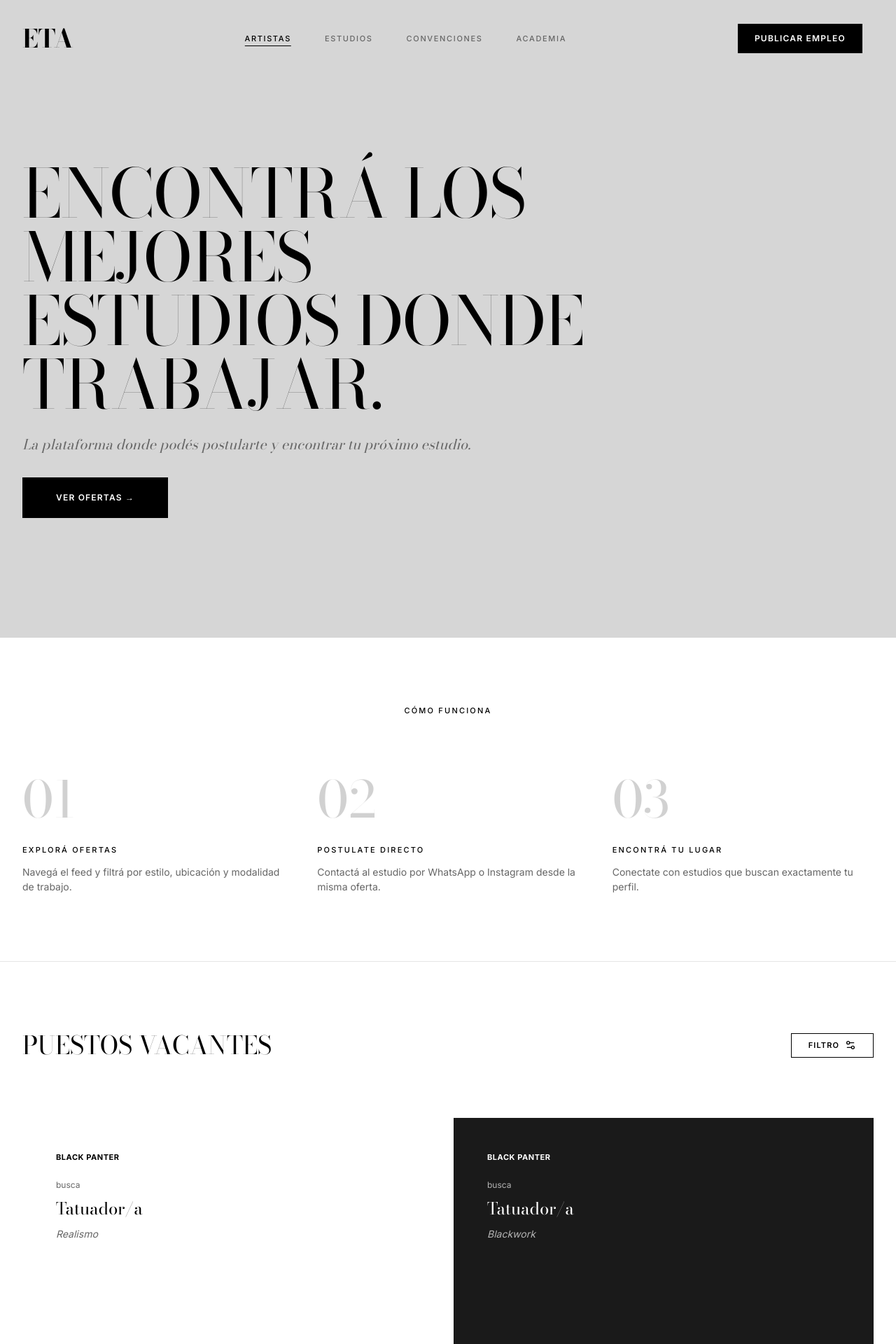
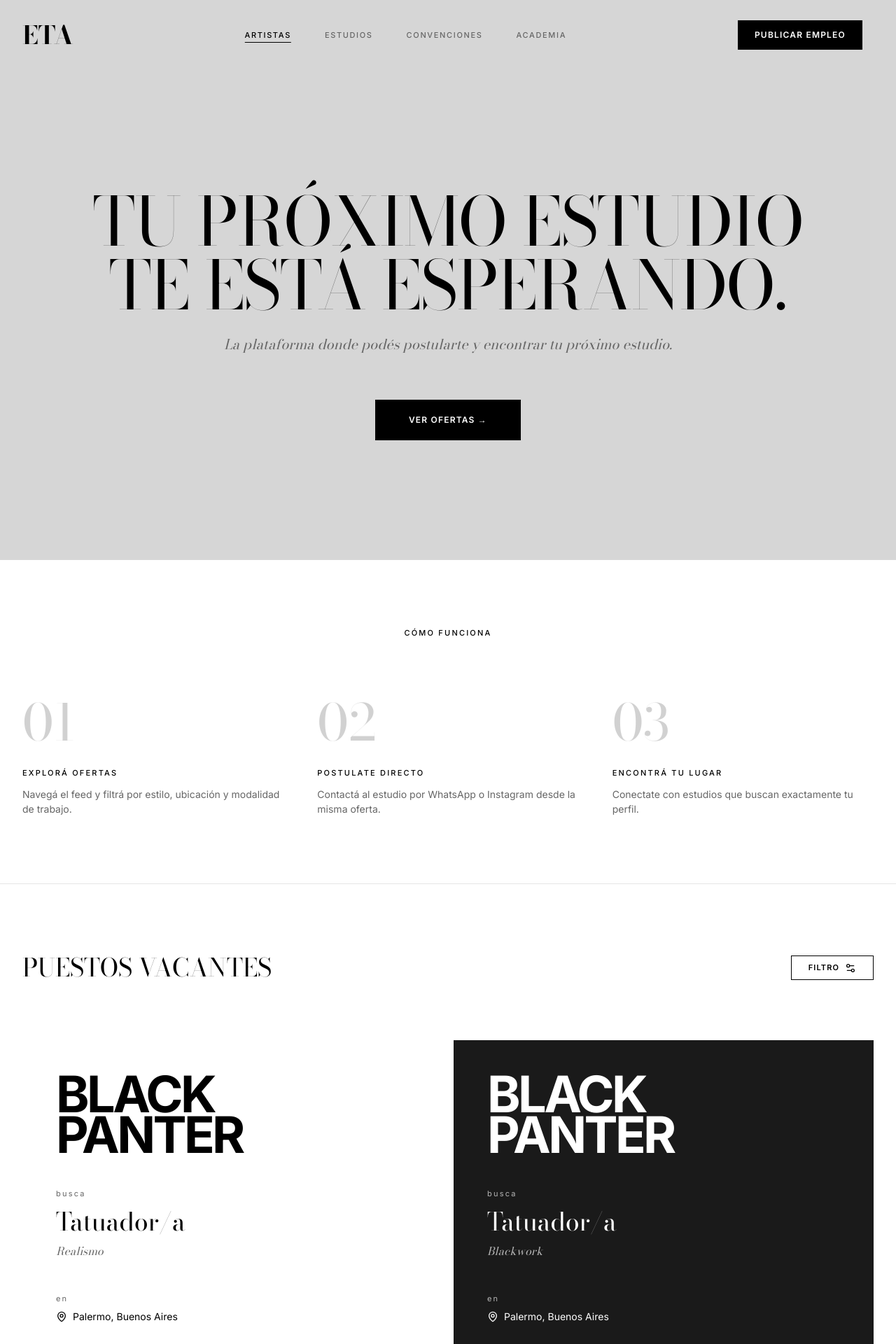
Before and after one commit to GuardiolaDF/Empleo-Tattoo-Argentina, a Next.js app: page /artistas in a window 1280 px wide. Shown: the top 1920 px of the page at 70% size. Built offline with nearby package versions, Linux system fonts and the light colour scheme.

Commit message:
checkpoint: before global layout and spacing standardization

```diff
--- a/src/app/academia/page.tsx
+++ b/src/app/academia/page.tsx
@@ -8,7 +8,7 @@
     <div className="flex flex-col min-h-screen bg-white">
       <Navbar />
 
-      <main className="flex-1 flex flex-col items-center justify-center text-center px-4 py-24">
+      <main className="flex flex-col items-center justify-center text-center px-4 py-12 min-h-[calc(100svh-var(--navbar-height))] md:min-h-[calc(100vh-var(--navbar-height))]">
         <span className="text-label-sm mb-8 block">
           Academia
         </span>
--- a/src/app/artistas/page.tsx
+++ b/src/app/artistas/page.tsx
@@ -60,17 +60,24 @@
   return (
     <Link
       href="/empleos/tatuador-blackwork"
-      className={`group block flex flex-col p-8 md:p-12 justify-between aspect-square md:aspect-[4/3] overflow-hidden cursor-pointer transition-all duration-500 ease-out hover:scale-[1.02] hover:shadow-xl ${style.bg} ${style.text}`}
+      className={`group flex flex-col p-8 md:p-12 justify-between aspect-square md:aspect-[4/3] overflow-hidden cursor-pointer transition-all duration-500 ease-out hover:scale-[1.02] hover:shadow-xl ${style.bg} ${style.text}`}
     >
-      <div className="relative z-10">
-        <h3 className="text-label-sm font-bold uppercase tracking-wider mb-6">{studioName}</h3>
-        <p className={`text-caption lowercase mb-2 ${style.muted}`}>busca</p>
-        <h2 className="text-h3 font-serif mb-2">{role}</h2>
-        <p className={`text-body-sm italic ${style.muted}`}>{specialty}</p>
+      <div className="relative z-10 flex flex-col">
+        <h3 className="text-6xl md:text-7xl font-sans font-bold uppercase leading-[0.8] tracking-tighter mb-12">{studioName}</h3>
+
+        <div className="flex flex-col space-y-2">
+          <span className={`text-label lowercase font-normal tracking-[0.2em] ${style.muted}`}>busca</span>
+          <h2 className="text-4xl font-serif font-normal leading-tight">{role}</h2>
+          <span className={`text-base font-serif italic ${style.muted}`}>{specialty}</span>
         </div>
-      <div className="relative z-10 flex items-center space-x-2 mt-8">
-        <MapPin className="w-3 h-3" />
-        <span className={`text-caption ${style.muted}`}>{location}</span>
+      </div>
+
+      <div className="relative z-10 flex flex-col space-y-2 mt-12">
+        <span className={`text-label lowercase font-normal tracking-[0.2em] ${style.muted}`}>en</span>
+        <div className="flex items-center space-x-2">
+          <MapPin className="w-4 h-4" />
+          <span className="text-sm font-sans font-normal">{location}</span>
+        </div>
       </div>
     </Link>
   );
@@ -126,19 +133,23 @@
         <Navbar />
 
         {/* SECTION 1 - Hero */}
-        <section className="min-h-screen flex flex-col pt-[15vh] px-4 md:px-8 w-full items-start text-left">
-          <h1 className="text-display-xl leading-[0.95] mb-6 max-w-5xl">
-            ENCONTRÁ LOS MEJORES<br/>ESTUDIOS DONDE TRABAJAR.
+        <section className="flex flex-col justify-center px-4 md:px-8 w-full items-center text-center min-h-[calc(100svh-var(--navbar-height))] md:min-h-[calc(100vh-var(--navbar-height))] py-12 max-w-[95vw] mx-auto">
+          <div className="flex flex-col items-center w-full">
+            <h1 className="text-display-xl leading-[0.95] mb-6 max-w-none uppercase">
+              Tu próximo estudio<br className="hidden md:block" /> te está esperando.
             </h1>
             <p className="text-subtitle text-muted-foreground mb-8 max-w-2xl">
               La plataforma donde podés postularte y encontrar tu próximo estudio.
             </p>
+          </div>
+          <div className="mt-8">
             <a
               href="#ofertas"
               className="bg-black text-white px-12 py-5 text-button hover:bg-black/90 transition-colors inline-flex items-center justify-center"
             >
               Ver Ofertas &rarr;
             </a>
+          </div>
         </section>
       </div>
 
--- a/src/app/convenciones/page.tsx
+++ b/src/app/convenciones/page.tsx
@@ -8,7 +8,7 @@
     <div className="flex flex-col min-h-screen bg-white">
       <Navbar />
 
-      <main className="flex-1 flex flex-col items-center justify-center text-center px-4 py-24">
+      <main className="flex flex-col items-center justify-center text-center px-4 py-12 min-h-[calc(100svh-var(--navbar-height))] md:min-h-[calc(100vh-var(--navbar-height))]">
         <span className="text-label-sm mb-8 block">
           Convenciones
         </span>
--- a/src/app/estudios/page.tsx
+++ b/src/app/estudios/page.tsx
@@ -9,13 +9,23 @@
       <Navbar />
 
       {/* Hero Section */}
-      <section className="pt-24 pb-32 px-4 md:px-8 max-w-7xl mx-auto w-full text-center">
-        <h1 className="text-display-xl mb-12 uppercase max-w-5xl mx-auto">
-          CONECTÁ CON EL<br/>TALENTO QUE TU<br/>ESTUDIO NECESITA.
-        </h1>
-        <p className="text-label-sm max-w-2xl mx-auto">
-          La plataforma de búsqueda técnica para tatuadores y perforadores en Argentina.
-        </p>
+      <section className="flex flex-col justify-center px-4 md:px-8 max-w-[95vw] mx-auto w-full text-center min-h-[calc(100svh-var(--navbar-height))] md:min-h-[calc(100vh-var(--navbar-height))] py-12">
+        <div className="flex flex-col items-center w-full">
+          <h1 className="text-display-xl leading-[0.95] mb-12 uppercase max-w-none mx-auto">
+            Contratá a los mejores<br className="hidden md:block" /> artistas del país.
+          </h1>
+          <p className="text-label-sm max-w-2xl mx-auto">
+            La plataforma de búsqueda técnica para tatuadores y perforadores en Argentina.
+          </p>
+        </div>
+        <div className="mt-8">
+          <Link
+            href="/publicar-empleo"
+            className="bg-black text-white px-12 py-5 text-button hover:bg-black/90 transition-colors inline-block"
+          >
+            PUBLICAR UN EMPLEO
+          </Link>
+        </div>
       </section>
 
       {/* Features Strip */}
--- a/src/app/globals.css
+++ b/src/app/globals.css
@@ -94,6 +94,8 @@
   --text-button: 0.75rem;
   --text-button-sm: 0.6875rem;
   --text-nav: 0.6875rem;
+
+  --navbar-height: 100px;
 }
 
 @utility text-display-2xl {
--- a/src/app/page.tsx
+++ b/src/app/page.tsx
@@ -34,17 +34,24 @@
   return (
     <Link
       href="/empleos/tatuador-blackwork"
-      className={`group block flex flex-col p-8 md:p-12 justify-between aspect-square md:aspect-[4/3] overflow-hidden cursor-pointer transition-all duration-500 ease-out hover:scale-[1.02] hover:shadow-xl ${style.bg} ${style.text}`}
+      className={`group flex flex-col p-8 md:p-12 justify-between aspect-square md:aspect-[4/3] overflow-hidden cursor-pointer transition-all duration-500 ease-out hover:scale-[1.02] hover:shadow-xl ${style.bg} ${style.text}`}
     >
-      <div className="relative z-10">
-        <h3 className="text-label-sm font-bold uppercase tracking-wider mb-6">{studioName}</h3>
-        <p className={`text-caption lowercase mb-2 ${style.muted}`}>busca</p>
-        <h2 className="text-h3 font-serif mb-2">{role}</h2>
-        <p className={`text-body-sm italic ${style.muted}`}>{specialty}</p>
+      <div className="relative z-10 flex flex-col">
+        <h3 className="text-6xl md:text-7xl font-sans font-bold uppercase leading-[0.8] tracking-tighter mb-12">{studioName}</h3>
+
+        <div className="flex flex-col space-y-2">
+          <span className={`text-label lowercase font-normal tracking-[0.2em] ${style.muted}`}>busca</span>
+          <h2 className="text-4xl font-serif font-normal leading-tight">{role}</h2>
+          <span className={`text-base font-serif italic ${style.muted}`}>{specialty}</span>
         </div>
-      <div className="relative z-10 flex items-center space-x-2 mt-8">
-        <MapPin className="w-3 h-3" />
-        <span className={`text-caption ${style.muted}`}>{location}</span>
+      </div>
+
+      <div className="relative z-10 flex flex-col space-y-2 mt-12">
+        <span className={`text-label lowercase font-normal tracking-[0.2em] ${style.muted}`}>en</span>
+        <div className="flex items-center space-x-2">
+          <MapPin className="w-4 h-4" />
+          <span className="text-sm font-sans font-normal">{location}</span>
+        </div>
       </div>
     </Link>
   );
@@ -163,14 +170,16 @@
       <Navbar />
 
       {/* Hero Section */}
-      <section className="min-h-screen flex flex-col pt-[15vh] px-4 md:px-8 max-w-7xl mx-auto w-full">
+      <section className="flex flex-col justify-center px-4 md:px-8 max-w-7xl mx-auto w-full min-h-[calc(100svh-var(--navbar-height))] md:min-h-[calc(100vh-var(--navbar-height))] py-12">
+        <div className="flex flex-col">
           <h1 className="text-display-xl leading-[0.95] mb-6">
             EMPLEO<br/>TATTOO<br/>ARGENTINA
           </h1>
           <p className="text-subtitle text-muted-foreground mb-8">
             Conectando artistas con los mejores estudios del país.
           </p>
-        <div className="flex flex-col sm:flex-row items-start sm:items-center gap-4 w-full sm:w-auto">
+        </div>
+        <div className="flex flex-col sm:flex-row items-start sm:items-center gap-4 w-full sm:w-auto mt-8">
           <Link href="/publicar-empleo" className="bg-black text-white border border-black px-12 py-4 text-button hover:bg-black/90 transition-colors w-full sm:w-auto text-center">
             Publicar
           </Link>
--- a/src/components/layout/Navbar.tsx
+++ b/src/components/layout/Navbar.tsx
@@ -15,7 +15,7 @@
   ];
 
   return (
-    <nav className="w-full flex items-center justify-between py-8 px-4 md:px-8 bg-transparent">
+    <nav className="w-full flex items-center justify-between h-[var(--navbar-height)] px-4 md:px-8 bg-transparent">
       {/* Logo */}
       <Link href="/" className="text-h2 font-bold">
         ETA
```
Lines whose indentation alone changed are shown as unchanged.
